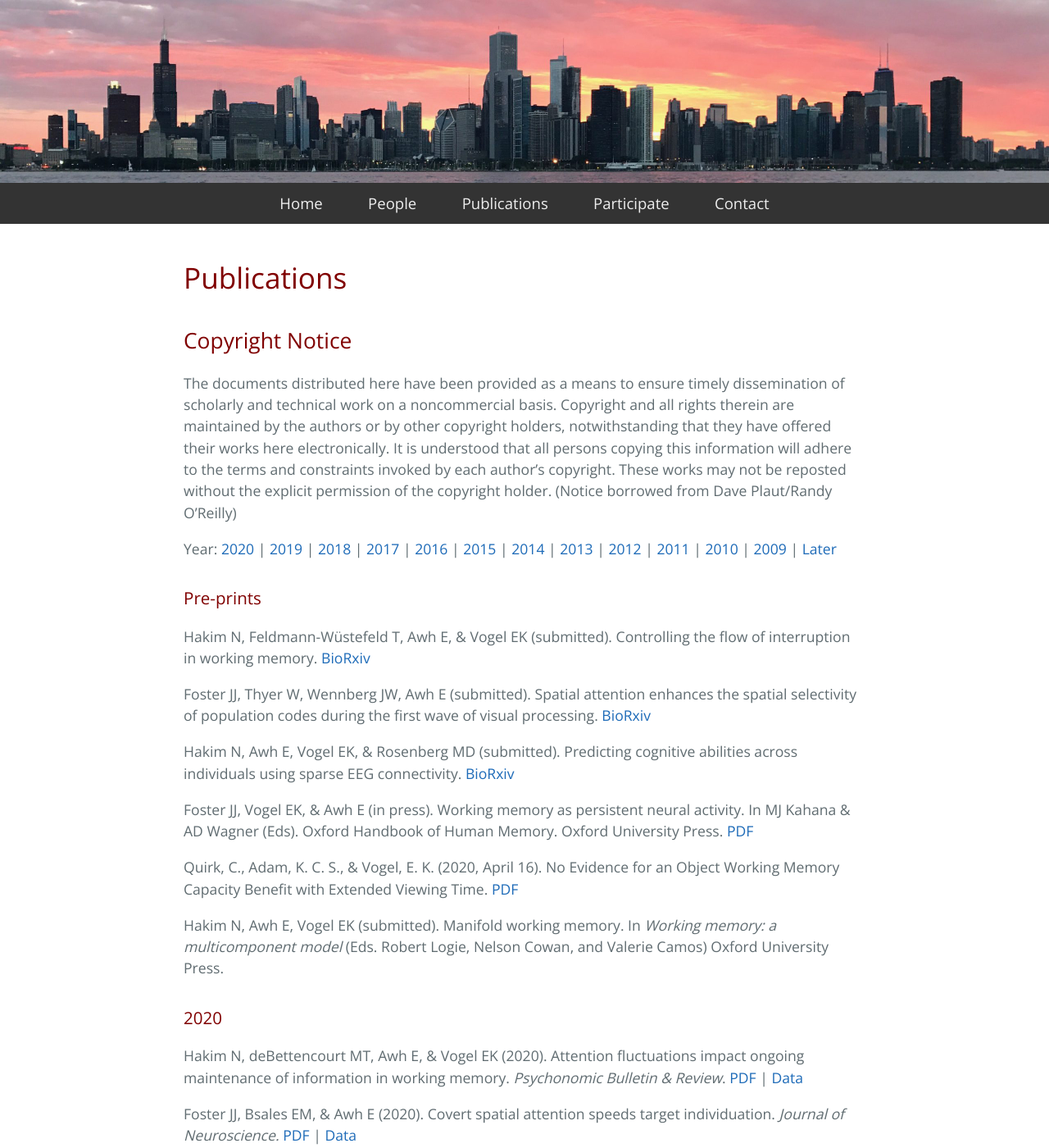
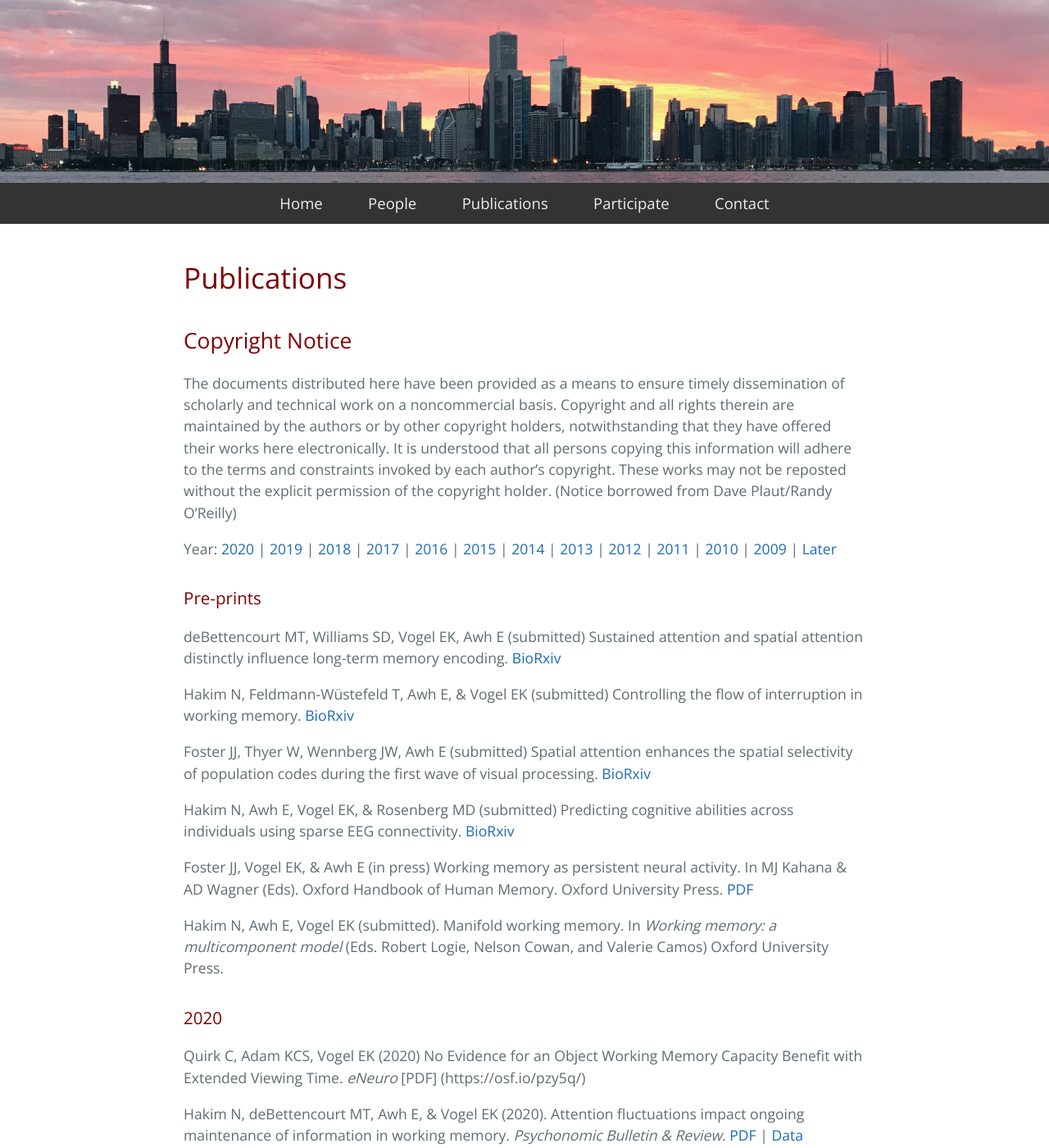
Before and after one commit to AwhVogelLab/awhvogellab.github.io, a Jekyll site: the page built from publications.md, in a window 1280 px wide and 1400 px high. Shown: the whole window at 82% size. Built offline with Jekyll 4.4.1, drawn with Linux system fonts in a browser that asks for light colours; our own code applies the rules of GitHub Pages for plain Markdown files.

Commit message:
Updating publications

```diff
--- a/publications.md
+++ b/publications.md
@@ -12,20 +12,22 @@ Year: [2020](#2020) \| [2019](#2019) \| [2018](#2018) \| [2017](#2017) \| [2016]
 
 ### Pre-prints
 
-Hakim N, Feldmann-Wüstefeld T, Awh E, & Vogel EK (submitted). Controlling the flow of interruption in working memory. [BioRxiv](https://www.biorxiv.org/content/10.1101/2020.09.08.288027v1)
+deBettencourt MT, Williams SD, Vogel EK, Awh E (submitted) Sustained attention and spatial attention distinctly influence long-term memory encoding. [BioRxiv](https://www.biorxiv.org/content/10.1101/2020.09.14.297341v1)
 
-Foster JJ, Thyer W, Wennberg JW, Awh E (submitted). Spatial attention enhances the spatial selectivity of population codes during the first wave of visual processing. [BioRxiv](https://www.biorxiv.org/content/10.1101/2020.07.30.228981v1)
+Hakim N, Feldmann-Wüstefeld T, Awh E, & Vogel EK (submitted) Controlling the flow of interruption in working memory. [BioRxiv](https://www.biorxiv.org/content/10.1101/2020.09.08.288027v1)
 
-Hakim N, Awh E, Vogel EK, & Rosenberg MD (submitted). Predicting cognitive abilities across individuals using sparse EEG connectivity. [BioRxiv](https://www.biorxiv.org/content/10.1101/2020.07.22.216705v1)
+Foster JJ, Thyer W, Wennberg JW, Awh E (submitted) Spatial attention enhances the spatial selectivity of population codes during the first wave of visual processing. [BioRxiv](https://www.biorxiv.org/content/10.1101/2020.07.30.228981v1)
 
-Foster JJ, Vogel EK, & Awh E (in press). Working memory as persistent neural activity. In MJ Kahana & AD Wagner (Eds). Oxford Handbook of Human Memory. Oxford University Press. [PDF](https://psyarxiv.com/jh6e3)
+Hakim N, Awh E, Vogel EK, & Rosenberg MD (submitted) Predicting cognitive abilities across individuals using sparse EEG connectivity. [BioRxiv](https://www.biorxiv.org/content/10.1101/2020.07.22.216705v1)
 
-Quirk, C., Adam, K. C. S., & Vogel, E. K. (2020, April 16). No Evidence for an Object Working Memory Capacity Benefit with Extended Viewing Time. [PDF](https://osf.io/pzy5q/)
+Foster JJ, Vogel EK, & Awh E (in press) Working memory as persistent neural activity. In MJ Kahana & AD Wagner (Eds). Oxford Handbook of Human Memory. Oxford University Press. [PDF](https://psyarxiv.com/jh6e3)
 
 Hakim N, Awh E, Vogel EK (submitted). Manifold working memory. In <em>Working memory: a multicomponent model</em> (Eds. Robert Logie, Nelson Cowan, and Valerie Camos) Oxford University Press.
 
 
 ### 2020
+
+Quirk C, Adam KCS, Vogel EK (2020) No Evidence for an Object Working Memory Capacity Benefit with Extended Viewing Time. <i>eNeuro</i> [PDF] (https://osf.io/pzy5q/)
 
 Hakim N, deBettencourt MT, Awh E, & Vogel EK (2020). Attention fluctuations impact ongoing maintenance of information in working memory. *Psychonomic Bulletin & Review*. [PDF](/files/pdfs/Hakim2020_Article_AttentionFluctuationsImpactOng.pdf)  \| [Data](https://osf.io/cg5f2/?view_only=ceb70b58c382498cb5d9ffc82223a157)
 
```
